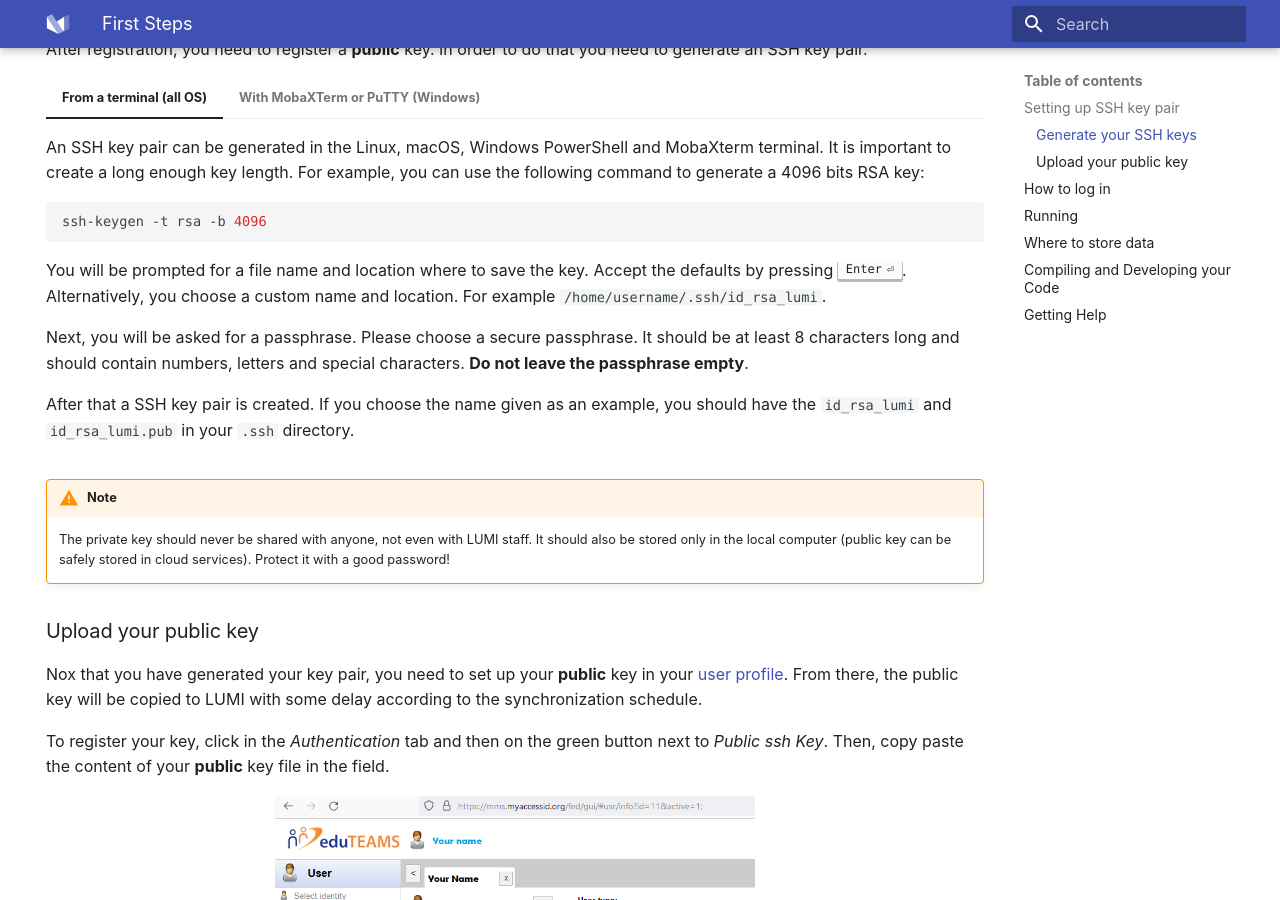
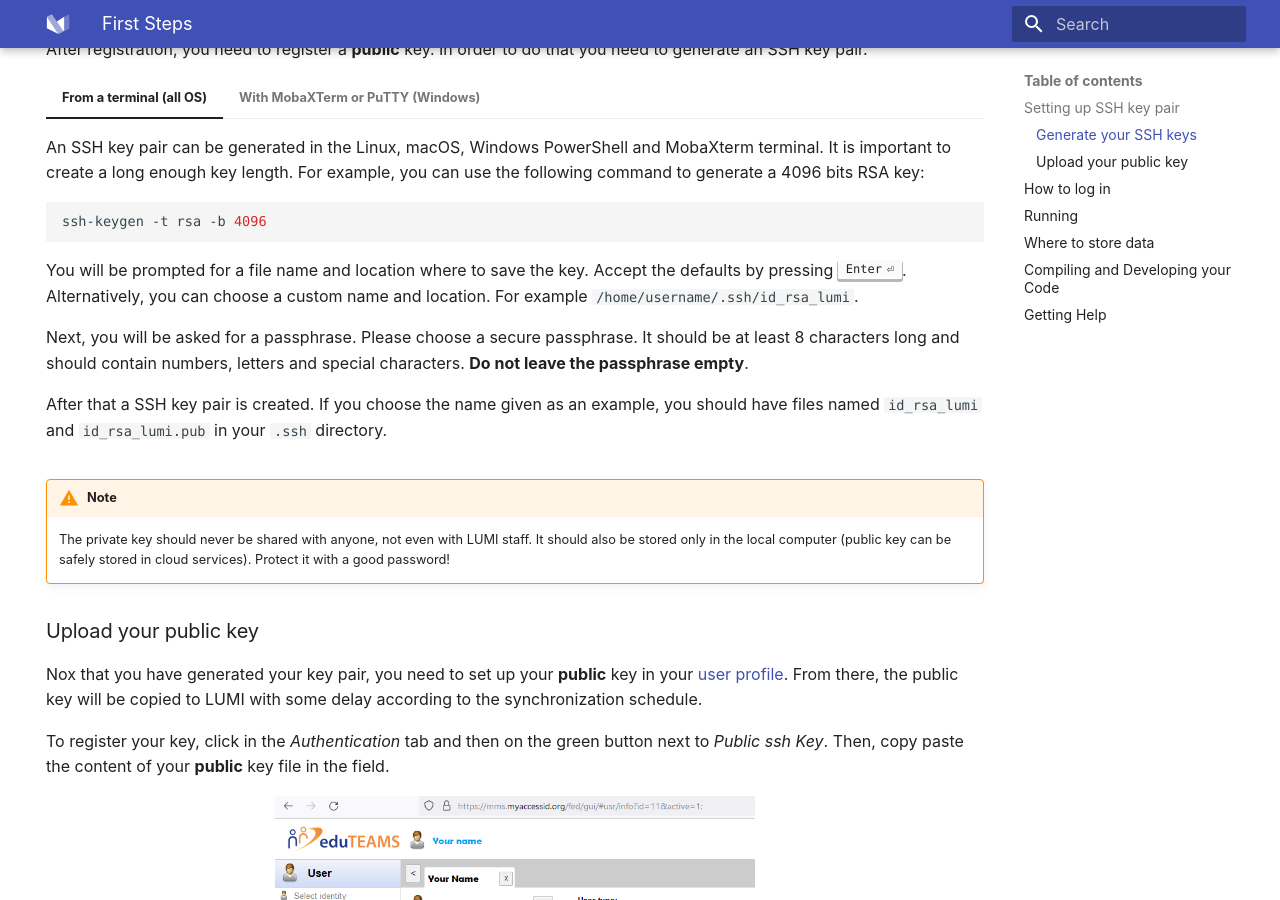
Before and after one commit to Lumi-supercomputer/lumi-userguide, an MkDocs documentation site: the page built from docs/firststeps/getstarted.md, in a window 1280 px wide and 900 px high, scrolled down 1410 px. Built offline with MkDocs 1.6.1 and Material for MkDocs 9.7.7, drawn with Linux system fonts in a browser that asks for light colours.

Commit message:
second pass on the get started

````diff
--- a/docs/firststeps/getstarted.md
+++ b/docs/firststeps/getstarted.md
@@ -66,8 +66,9 @@ you need to generate an SSH key pair.
     ```
 
     You will be prompted for a file name and location where to save the
-    key. Accept the defaults by pressing ++enter++. Alternatively, you choose a
-    custom name and location. For example `/home/username/.ssh/id_rsa_lumi`.
+    key. Accept the defaults by pressing ++enter++. Alternatively, you can
+    choose a custom name and location. For example
+    `/home/username/.ssh/id_rsa_lumi`.
 
     Next, you will be asked for a passphrase. Please choose a secure
     passphrase. It should be at least 8 characters long and should contain
@@ -75,16 +76,16 @@ you need to generate an SSH key pair.
     empty**.
 
     After that a SSH key pair is created. If you choose the name given as an
-    example, you should have the `id_rsa_lumi` and `id_rsa_lumi.pub` in your
-    `.ssh` directory.
+    example, you should have files named `id_rsa_lumi` and `id_rsa_lumi.pub` in
+    your `.ssh` directory.
 
 === "With MobaXTerm or PuTTY (Windows)"
 
     An SSH key pair can be generated with the PuTTygen tool or with MobaXterm
     (**Tools :octicons-arrow-right-16: MobaKeyGen**). Both tools are identical.
 
-    In order to generate your key pairs for LUMI, choose the option RSA is chosen
-    set the number of bits to 4096. Press the button *Generate*.
+    In order to generate your key pairs for LUMI, choose the option RSA and
+    set the number of bits to 4096. The, press the *Generate* button.
 
     <figure>
       <img src="../../assets/images/win-keygen-step1.png" width="400" alt="Create SSH key pair with windows - step 1">
````
Also changed, not shown: other parts of docs/firststeps/getstarted.md (+1 -1 lines).
